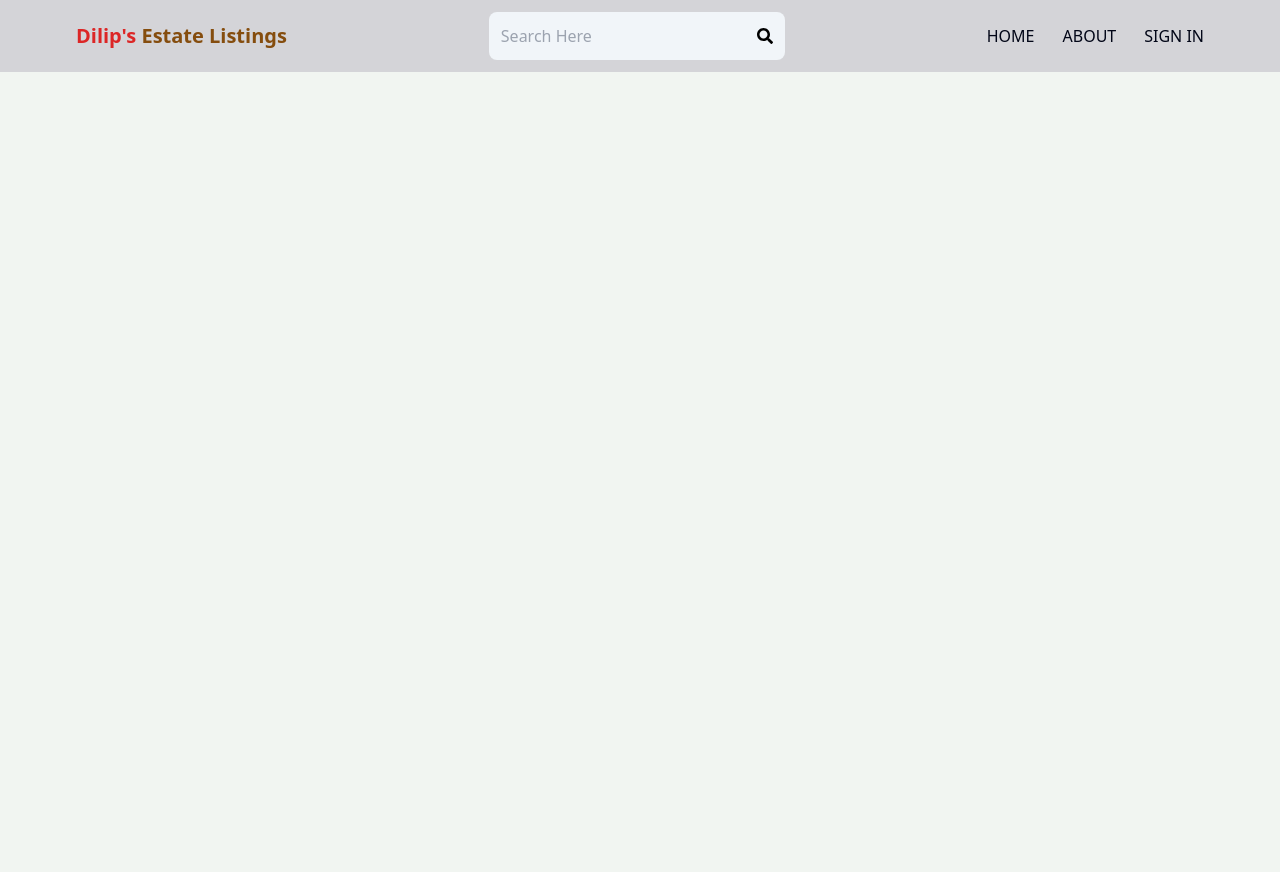
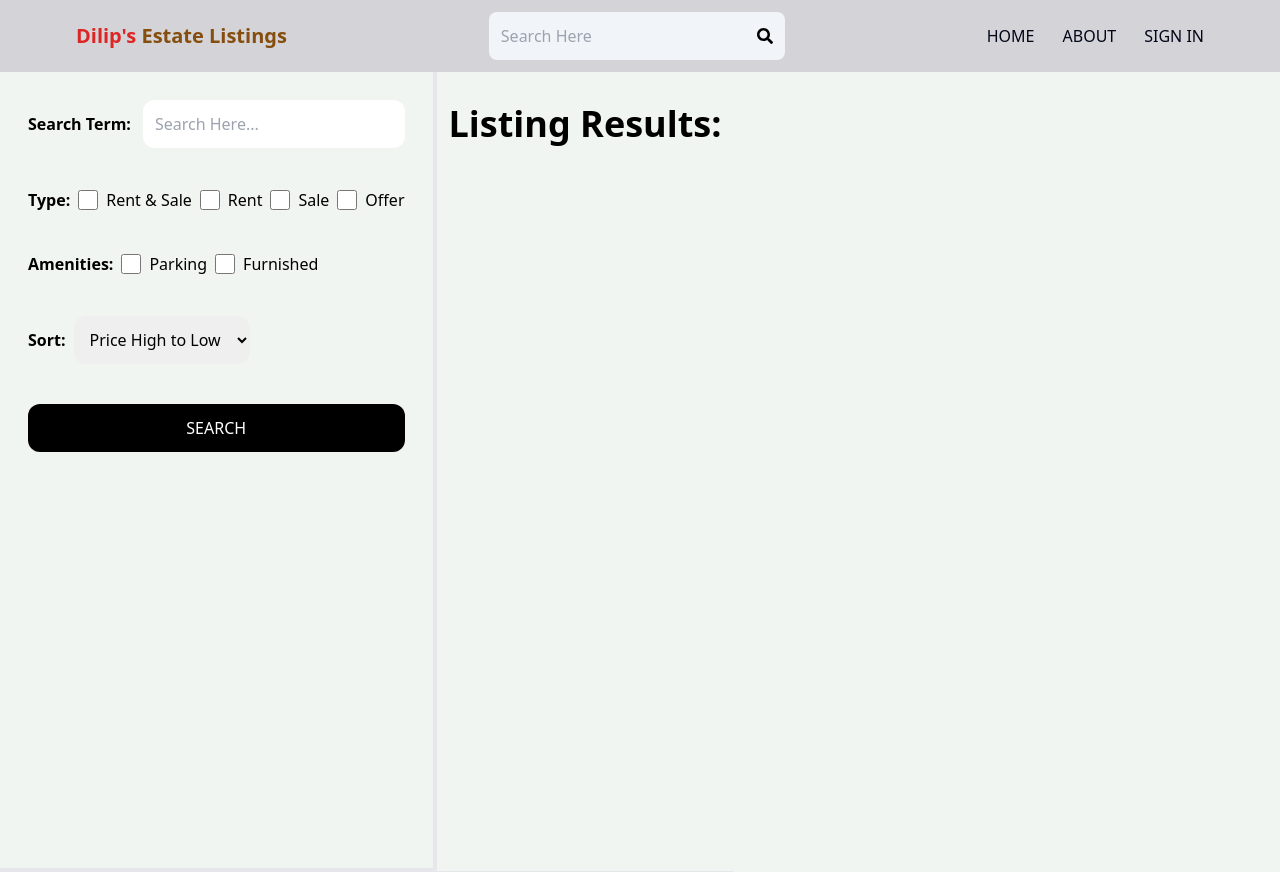
Before and after one commit to dilipbabu/Estate-Website-Listing, a React (Vite) app in the folder client/: page /search in a window 1280 px wide. Before the commit the page ends 800 px from the top, so only its background shows below. Built offline with nearby package versions, Linux system fonts and the light colour scheme; no server answers.

Commit message:
Created Search Page UI

```diff
--- a/client/src/App.jsx
+++ b/client/src/App.jsx
@@ -10,6 +10,7 @@ import PrivateRoute from "./components/PrivateRoute";
 import CreateListing from "./pages/CreateListing";
 import UpdateListing from "./pages/UpdateListing";
 import Listing from "./pages/Listing";
+import Search from "./pages/Search";
 export default function App() {
   return (
     <BrowserRouter>
@@ -19,6 +20,7 @@ export default function App() {
         <Route path="/sign-in" element={<SignIn />} />
         <Route path="/sign-up" element={<SignUp />} />
         <Route path="/about" element={<About />} />
+        <Route path="/search" element={<Search />} />
         <Route path="/listing/:listingId" element={<Listing />} />
 
         <Route element={<PrivateRoute />}>
--- /dev/null
+++ b/client/src/pages/Search.jsx
@@ -0,0 +1,70 @@
+import React from "react";
+
+export default function () {
+  return (
+    <div className="flex flex-col md:flex-row">
+      <div className="p-7 border-b-4 md:border-r-4 md:min-h-screen">
+        <form className="flex flex-col gap-10">
+          <div className="flex items-center gap-3 ">
+            <label className="whitespace-nowrap font-bold">Search Term:</label>
+            <input
+              type="text"
+              id="searchTerm"
+              placeholder="Search Here..."
+              className="bg-white p-3  w-full rounded-xl transform hover:scale-90 transition-transform duration-700"
+            />
+          </div>
+          <div className="flex gap-2 flex-wrap items-center">
+            <label className="font-bold">Type:</label>
+            <div className="flex gap-2 transform hover:scale-90 transition-transform duration-700">
+              <input type="checkbox" id="all" className="w-5" />
+              <span className="">Rent & Sale</span>
+            </div>
+            <div className="flex gap-2 transform hover:scale-90 transition-transform duration-700">
+              <input type="checkbox" id="rent" className="w-5" />
+              <span className="">Rent</span>
+            </div>
+            <div className="flex gap-2 transform hover:scale-90 transition-transform duration-700">
+              <input type="checkbox" id="sale" className="w-5" />
+              <span className="">Sale</span>
+            </div>
+            <div className="flex gap-2 transform hover:scale-90 transition-transform duration-700">
+              <input type="checkbox" id="offer" className="w-5" />
+              <span className="">Offer</span>
+            </div>
+          </div>
+          <div className="flex gap-2 flex-wrap items-center">
+            <label className="font-bold">Amenities:</label>
+            <div className="flex gap-2 transform hover:scale-90 transition-transform duration-700">
+              <input type="checkbox" id="parking" className="w-5" />
+              <span className="">Parking</span>
+            </div>
+            <div className="flex gap-2 transform hover:scale-90 transition-transform duration-700">
+              <input type="checkbox" id="furnished" className="w-5" />
+              <span className="">Furnished</span>
+            </div>
+          </div>
+          <div className="flex items-center gap-2">
+            <label className="font-bold ">Sort:</label>
+            <select
+              id="sort_order"
+              className="borded rounded-xl p-3 transform hover:scale-90 transition-transform duration-700"
+            >
+              <option value="">Price High to Low</option>
+              <option value="">Price Low to High</option>
+              <option value="">Latest</option>
+              <option value="">Oldest</option>
+            </select>
+          </div>
+
+          <button className="bg-black text-white p-3 rounded-xl uppercase transform hover:scale-90 transition-transform duration-700">
+            Search
+          </button>
+        </form>
+      </div>
+      <div className="text-4xl font-semibold border-b p-3 mt-5">
+        <h1>Listing Results: </h1>
+      </div>
+    </div>
+  );
+}
```
